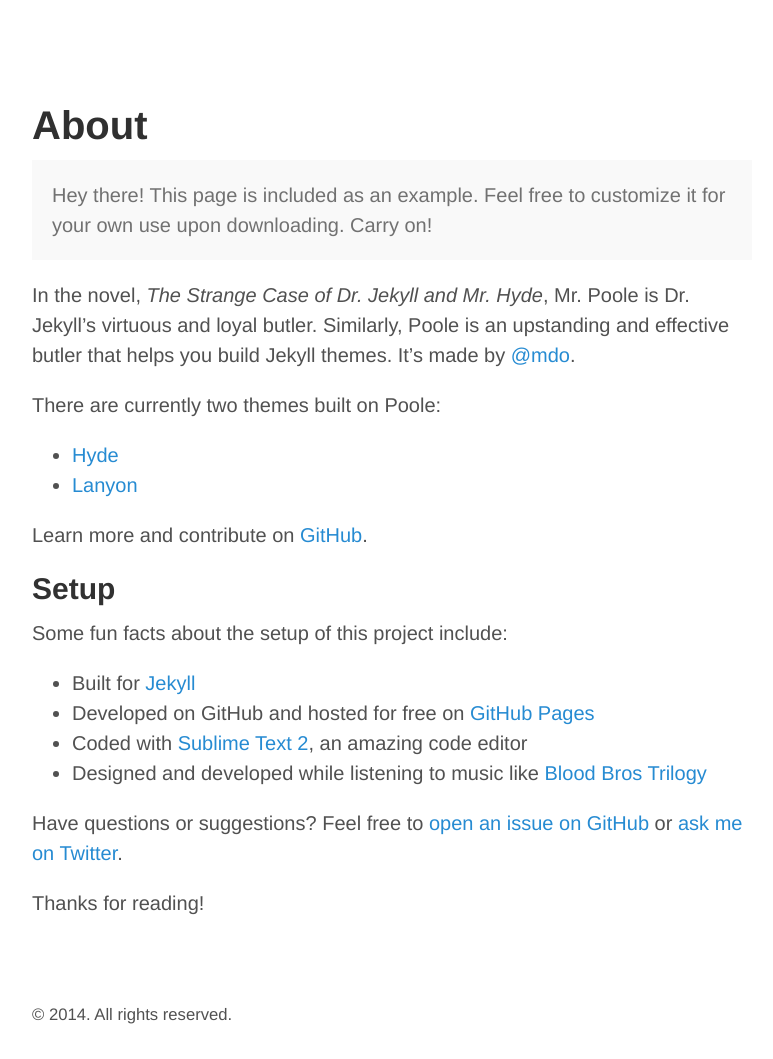
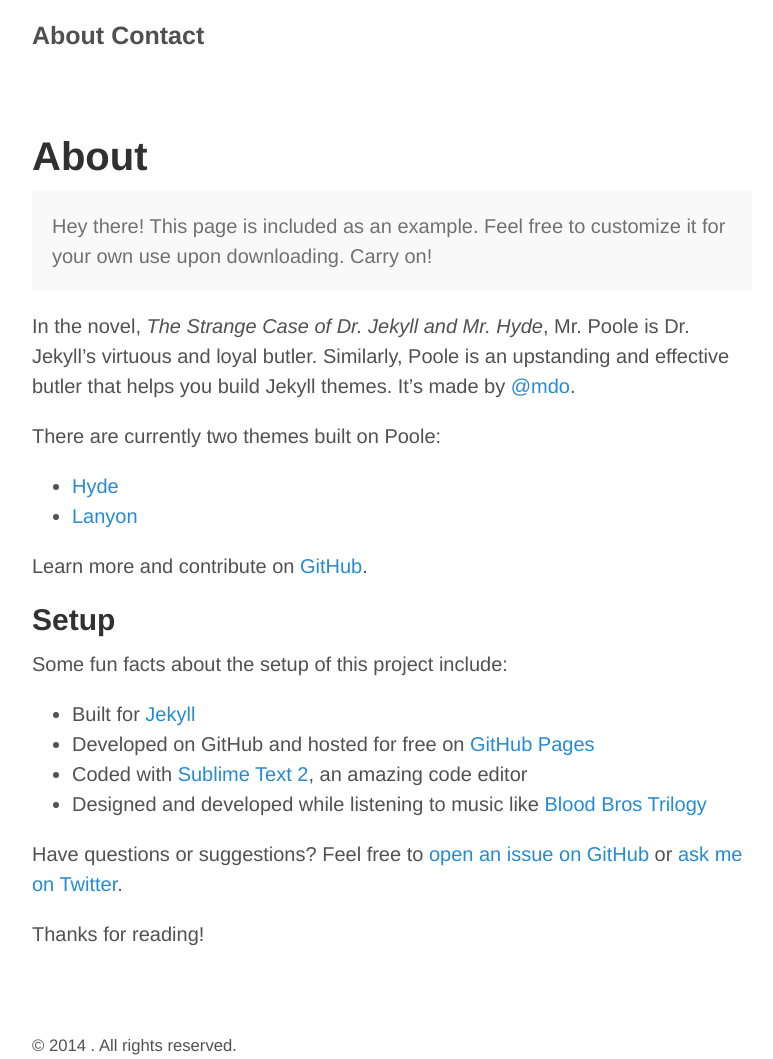
Before and after one commit to pbernasconi/pbernasconi.github.io, a Jekyll site: the page built from about.md, in a window 1280 px wide. Shown: the whole page, without its empty margins (248-1021 px from the left). Built offline with Jekyll 4.4.1, drawn with Linux system fonts in a browser that asks for light colours; before the commit the page ends 1028 px from its top, so only the background shows below that.

Commit message:
Small stuff

```diff
--- a/_layouts/default.html
+++ b/_layouts/default.html
@@ -10,6 +10,9 @@
         <h3 class="masthead-title">
             <a href="{{ site.baseurl }}" title="Home">{{ site.title }}</a>
             <small>{{ site.tagline }}</small>
+            <a href="{{ site.baseurl }}" title="Home">About</a>
+            <a href="{{ site.baseurl }}" title="Home">Contact</a>
+
         </h3>
     </header>
 
@@ -19,7 +22,9 @@
 
     <footer class="footer">
         <small>
-          &copy; <time datetime="{{ site.time | date_to_xmlschema }}">{{ site.time | date: '%Y' }}</time>. All rights reserved.
+            &copy;
+            <time datetime="{{ site.time | date_to_xmlschema }}">{{ site.time | date: '%Y' }}</time>
+            . All rights reserved.
         </small>
     </footer>
 </div>
--- a/index.html
+++ b/index.html
@@ -1,6 +1,6 @@
 ---
 layout: default
-title: Home
+title: Paolo Bernasconi
 ---
 
 <div class="posts">
```
Lines whose indentation alone changed are shown as unchanged.
